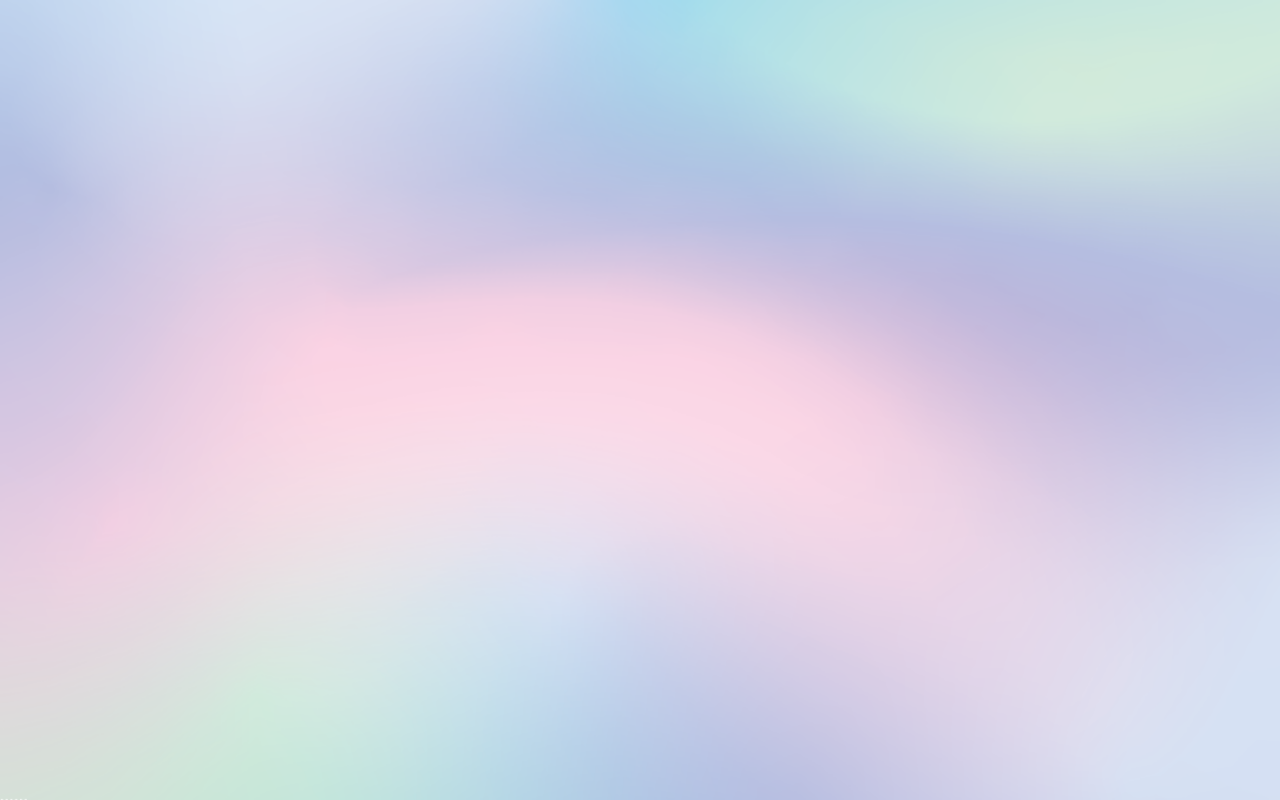
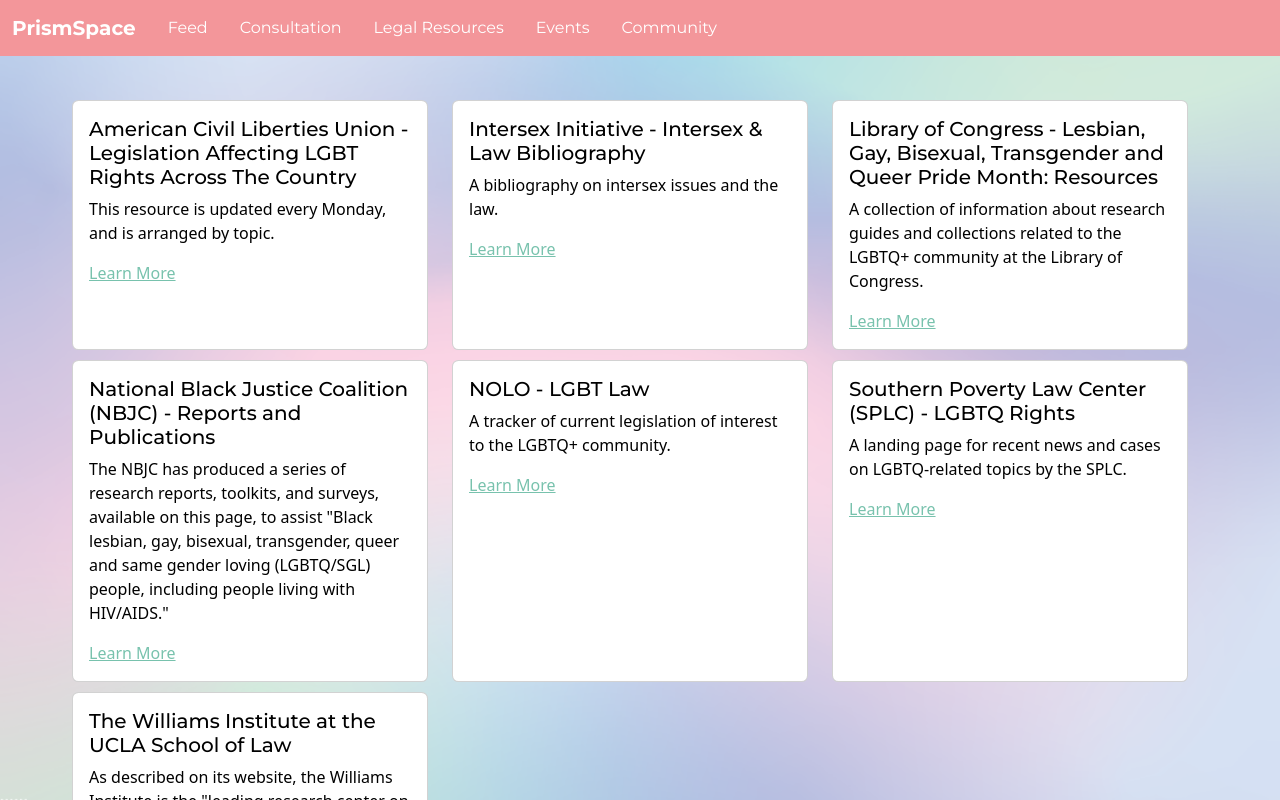
Before and after one commit to chayakusi/PrismSpace, a React (Create React App) app: page /resources in a window 1280 px wide. Before the commit this address had no page. Built offline with nearby package versions, Linux system fonts and the light colour scheme.

Commit message:
Added Legal Resources

```diff
--- a/src/App.js
+++ b/src/App.js
@@ -5,6 +5,7 @@ import { BrowserRouter as Router, Route, Routes } from "react-router-dom";
 import './App.css';
 import image from '../src/assets/background.png'
 import ConsultationForm from './consultation';
+import LegalResources from './LegalResources';
 
 function App() {
   return (
@@ -22,6 +23,7 @@ function App() {
           <Route path="/home" element={<Home />} />
           <Route path="/questionnaire" element={<Questionnaire />} />
           <Route path="/consultation" element={<ConsultationForm />} />
+          <Route path="/resources" element={<LegalResources />} />
         </Routes>
       </Router>
       </header>
--- /dev/null
+++ b/src/LegalResources.js
@@ -0,0 +1,51 @@
+import React, { useState, useEffect } from 'react';
+import Row from 'react-bootstrap/Row';
+import Col from 'react-bootstrap/Col';
+import Container from 'react-bootstrap/Container';
+import Card from 'react-bootstrap/Card';
+import Navbar from './Navbar';
+import { resources } from './resources';
+
+const LegalResources = () => {
+  const styleobj =
+  {overflow: 'scroll',width:'200vw',position: 'absolute',
+  color: 'black',
+  top:'0',
+  bottom: '0',
+  left: '0',
+  right:'0',
+  margin: '100px 0px 0px 60px'};
+
+  const getColumnsForRow =()=>{
+    let items = resources.map((resource, index) => {
+      return (
+        <Col style={{marginBottom: '10px'}}>
+        <Card style={{ height: '100%' }} key={resource.id}>
+        <Card.Body>
+          <Card.Title>{resource.title}</Card.Title>
+          <Card.Text>
+            {resource.content}
+          </Card.Text>
+          <Card.Link href={resource.src}>Learn More</Card.Link>
+        </Card.Body>
+      </Card>
+    </Col>
+      );
+
+  });
+  return items;
+};
+
+  return (
+    <div>
+        <Navbar/>
+        <Container style={styleobj}>
+          <Row xs={1} md={3}>
+             {getColumnsForRow()}
+          </Row>
+        </Container>
+    </div>
+  );
+};
+
+export default LegalResources;
--- /dev/null
+++ b/src/resources.js
@@ -0,0 +1,44 @@
+export const resources = [
+    {
+        id: 1,
+        source: 'https://www.aclu.org/legislation-affecting-lgbt-rights-across-country',
+        title: 'American Civil Liberties Union - Legislation Affecting LGBT Rights Across The Country',
+        content: 'This resource is updated every Monday, and is arranged by topic.'
+    },
+    {
+        id: 2,
+        source: 'http://www.intersexinitiative.org/law/law-bibliography.html',
+        title: 'Intersex Initiative - Intersex & Law Bibliography',
+        content: 'A bibliography on intersex issues and the law.'
+    },
+    {
+        id: 3,
+        source: 'https://www.loc.gov/lgbt-pride-month/resources/',
+        title: 'Library of Congress - Lesbian, Gay, Bisexual, Transgender and Queer Pride Month: Resources',
+        content: 'A collection of information about research guides and collections related to the LGBTQ+ community at the Library of Congress.'
+    },
+    {
+        id: 4,
+        source: 'http://nbjc.org/resources/reports-publications',
+        title: 'National Black Justice Coalition (NBJC) - Reports and Publications',
+        content: 'The NBJC has produced a series of research reports, toolkits, and surveys, available on this page, to assist "Black lesbian, gay, bisexual, transgender, queer and same gender loving (LGBTQ/SGL) people, including people living with HIV/AIDS."'
+    },
+    {
+        id: 5,
+        source: 'https://www.nolo.com/legal-encyclopedia/lgbt-law',
+        title: 'NOLO - LGBT Law',
+        content: 'A tracker of current legislation of interest to the LGBTQ+ community.'
+    },
+    {
+        id: 6,
+        source: 'https://www.splcenter.org/issues/lgbtq-rights',
+        title: 'Southern Poverty Law Center (SPLC) - LGBTQ Rights',
+        content: 'A landing page for recent news and cases on LGBTQ-related topics by the SPLC.'
+    },
+    {
+        id: 7,
+        source: 'https://williamsinstitute.law.ucla.edu/',
+        title: 'The Williams Institute at the UCLA School of Law ',
+        content: 'As described on its website, the Williams Institute is the "leading research center on sexual orientation and gender identity law and public policy." Staffed with experts in the law, health, public policy, education, economics, and other social science fields, the Williams Institute produces detailed research reports, webinars, and other informative resources regarding LGBTQ+ individuals. Williams Institute experts have also filed amicus briefs in leading cases regarding LGBTQ+ individuals, like Bostock v. Clayton County and Lawrence v. Texas.'
+    },
+]
```
